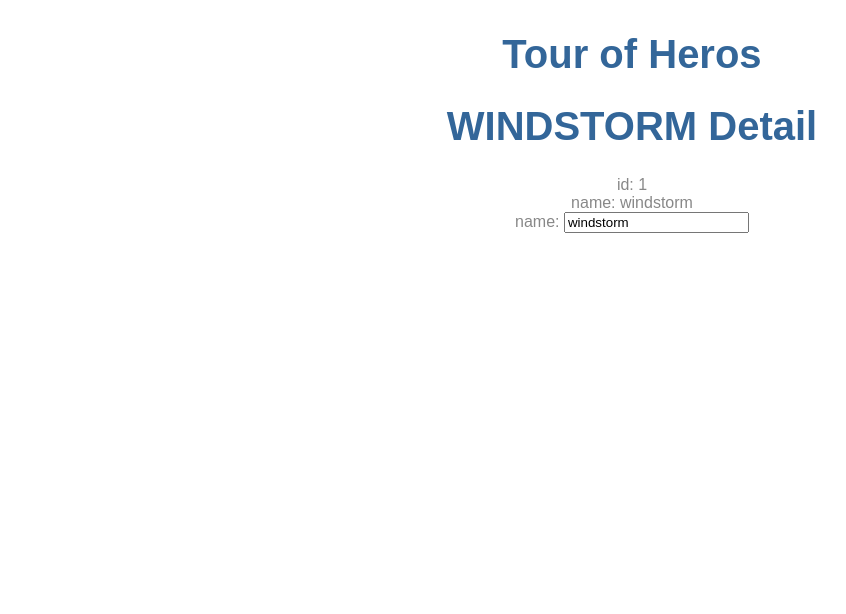
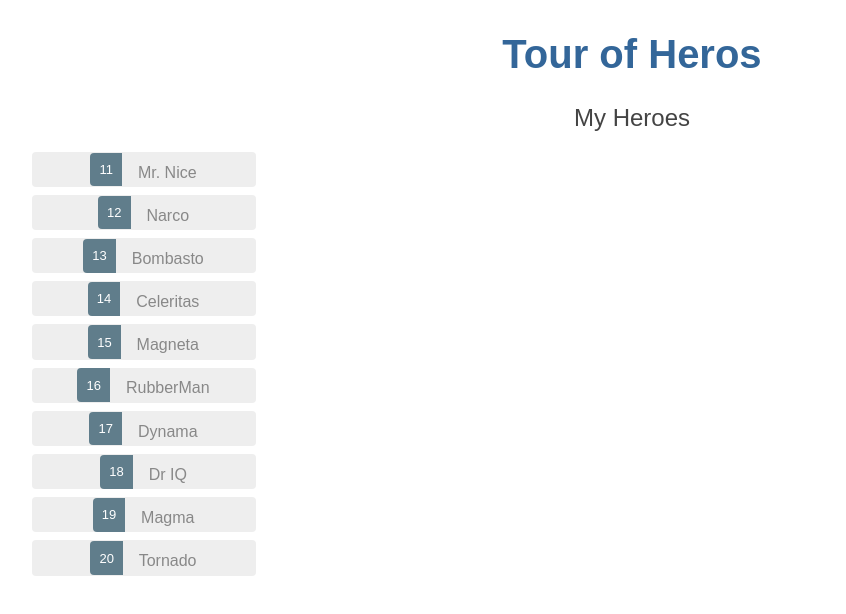
Before and after one commit to awesome-hwan/TIL, an Angular app in the folder angular-tour-of-heroes/: page / in a window 1280 px wide. Shown: the top 614 px of the page, without its empty margins (8-854 px from the left). Built offline with nearby package versions, Linux system fonts and the light colour scheme.

Commit message:
ng-selected

```diff
--- a/angular-tour-of-heroes/src/app/heros/heros.component.css
+++ b/angular-tour-of-heroes/src/app/heros/heros.component.css
@@ -0,0 +1,48 @@
+/* HeroesComponent's private CSS styles */
+.selected {
+  background-color: #CFD8DC !important;
+  /* color: white; */
+}
+.heroes {
+  margin: 0 0 2em 0;
+  list-style-type: none;
+  padding: 0;
+  width: 15em;
+}
+.heroes li {
+  cursor: pointer;
+  position: relative;
+  left: 0;
+  background-color: #EEE;
+  margin: .5em;
+  padding: .3em 0;
+  height: 1.6em;
+  border-radius: 4px;
+}
+.heroes li.selected:hover {
+  background-color: #BBD8DC !important;
+  color: white;
+}
+.heroes li:hover {
+  color: #607D8B;
+  background-color: #DDD;
+  left: .1em;
+}
+.heroes .text {
+  position: relative;
+  top: -3px;
+}
+.heroes .badge {
+  display: inline-block;
+  font-size: small;
+  color: white;
+  padding: 0.8em 0.7em 0 0.7em;
+  background-color: #607D8B;
+  line-height: 1em;
+  position: relative;
+  left: -1px;
+  top: -4px;
+  height: 1.8em;
+  margin-right: .8em;
+  border-radius: 4px 0 0 4px;
+}
--- a/angular-tour-of-heroes/src/app/heros/heros.component.html
+++ b/angular-tour-of-heroes/src/app/heros/heros.component.html
@@ -1,11 +1,19 @@
-<h1>
-  {{ hero.name | uppercase }} Detail
-</h1>
+<h2>My Heroes</h2>
+<ul class="heroes">
+  <li *ngFor="let hero of heroes" [class.selected]="hero === selectedHero" (click)="onSelect(hero)">
+    <span class="badge">{{hero.id}}</span> {{hero.name}}
+  </li>
+</ul>
 
-<div><span>id: </span>{{hero.id}}</div>
-<div><span>name: </span>{{hero.name}}</div>
+<div *ngIf="selectedHero">
 
-<div>
-  <label> name:
-    <input [(ngModel)]='hero.name' placeholder="name" ></label>
+  <h2>{{ selectedHero.name | uppercase }} Details</h2>
+  <div>
+    <span>id: </span>{{selectedHero.id}}</div>
+  <div>
+    <label>name:
+      <input [(ngModel)]="selectedHero.name" placeholder="name">
+    </label>
   </div>
+
+</div>
--- a/angular-tour-of-heroes/src/app/heros/heros.component.ts
+++ b/angular-tour-of-heroes/src/app/heros/heros.component.ts
@@ -1,5 +1,6 @@
 import { Component, OnInit } from '@angular/core';
 import { Hero } from '../hero';
+import { HEROES } from '../mock-heroes';
 
 @Component({
   selector: 'app-heros',
@@ -7,13 +8,18 @@
   styleUrls: ['./heros.component.css']
 })
 export class HerosComponent implements OnInit {
-  hero: Hero = {
-    id: 1,
-    name: 'windstorm'
-  };
+  heroes = HEROES;
+
+  selectedHero: Hero;
+
+
   constructor() { }
 
   ngOnInit() {
   }
 
+  onSelect(hero: Hero): void {
+    this.selectedHero = hero;
+  }
+
 }
--- /dev/null
+++ b/angular-tour-of-heroes/src/app/mock-heroes.ts
@@ -0,0 +1,14 @@
+import { Hero } from './hero';
+
+export const HEROES: Hero[] = [
+    { id: 11, name: 'Mr. Nice' },
+    { id: 12, name: 'Narco' },
+    { id: 13, name: 'Bombasto' },
+    { id: 14, name: 'Celeritas' },
+    { id: 15, name: 'Magneta' },
+    { id: 16, name: 'RubberMan' },
+    { id: 17, name: 'Dynama' },
+    { id: 18, name: 'Dr IQ' },
+    { id: 19, name: 'Magma' },
+    { id: 20, name: 'Tornado' }
+];
```
